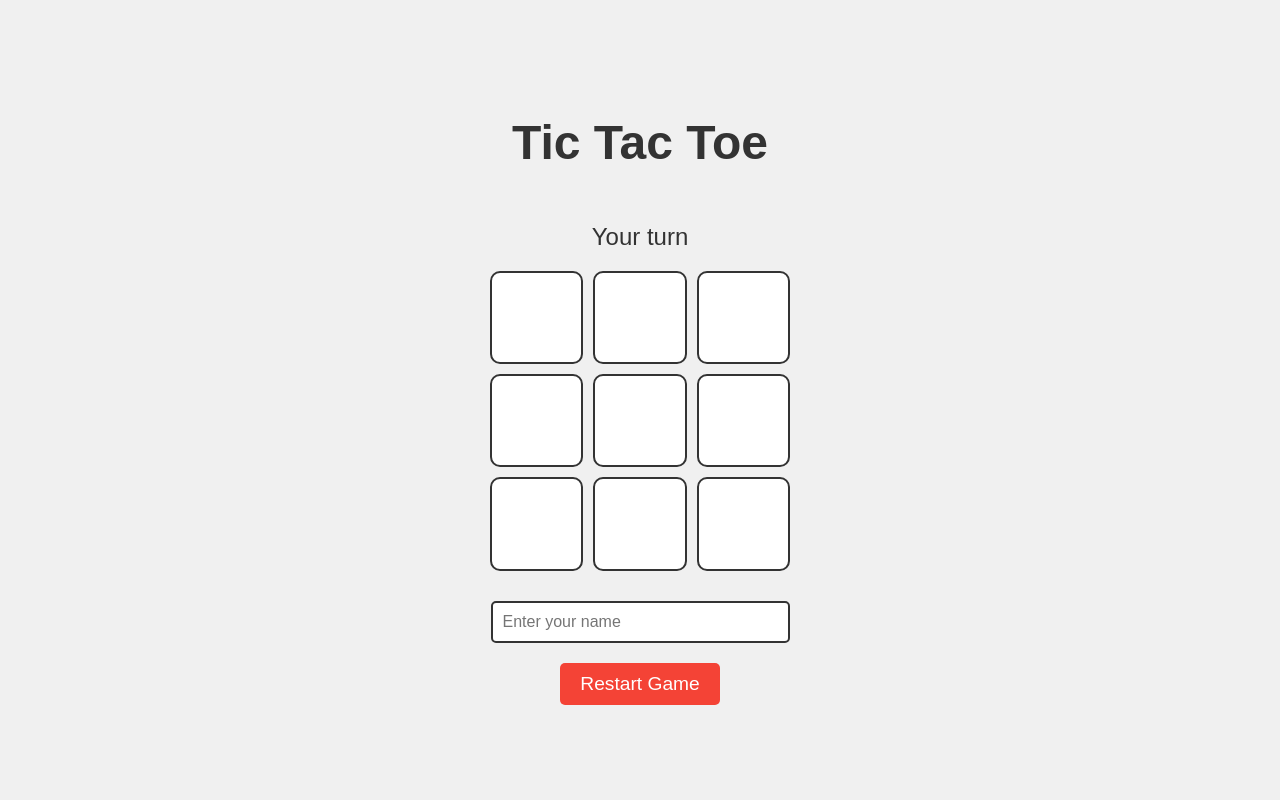
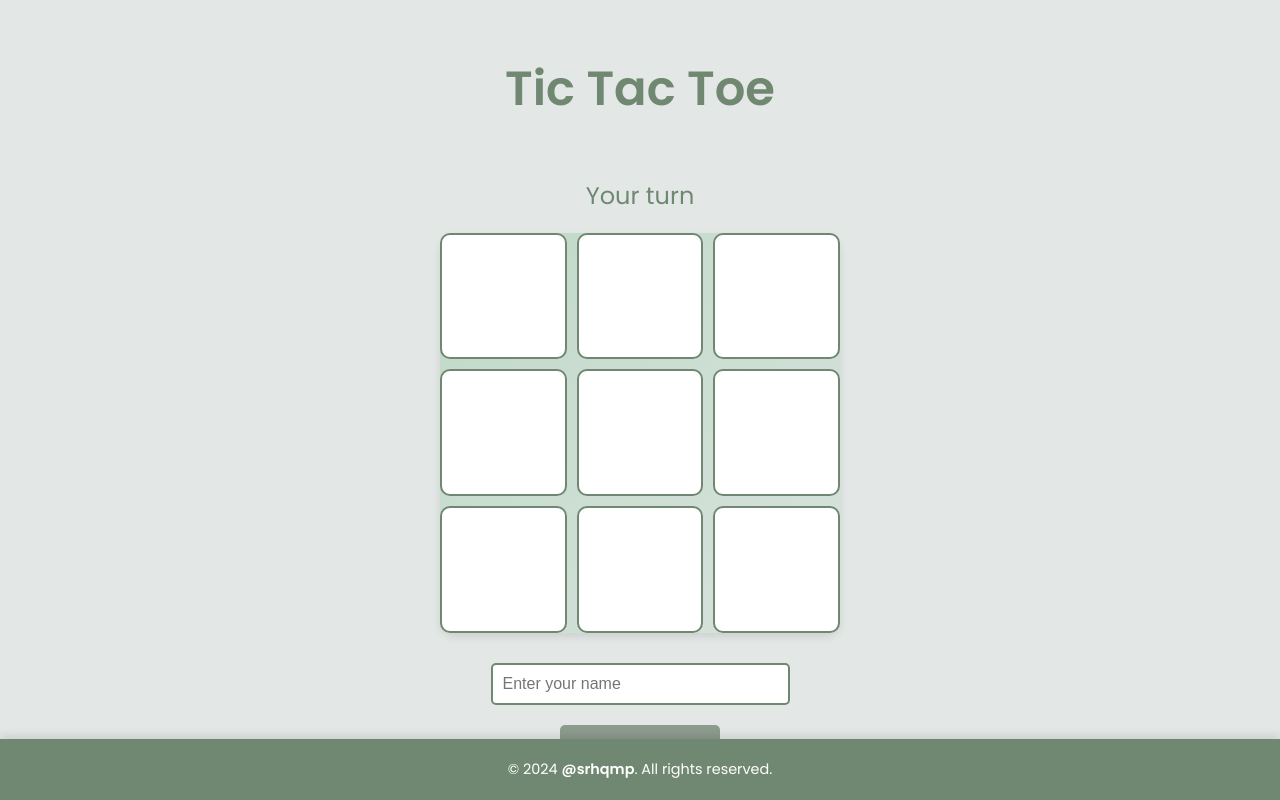
Before and after one commit to srhqmp/tic-tac-toe, a plain HTML site: page index.html in a window 1280 px wide. Both pictures are taken after a click on the button "Start Game". Drawn offline with Linux system fonts and the light colour scheme.

Commit message:
fix: style

```diff
--- a/index.html
+++ b/index.html
@@ -6,6 +6,10 @@
     <title>Tic Tac Toe</title>
     <link rel="stylesheet" href="style.css" />
     <link rel="icon" href="images/logo.svg" type="image/x-icon" />
+    <link
+      rel="stylesheet"
+      href="https://fonts.googleapis.com/css2?family=Poppins:wght@400;600&display=swap"
+    />
     <script type="module" src="script.js" defer></script>
   </head>
   <body>
@@ -17,5 +21,16 @@
       <button id="start-game">Start Game</button>
       <button id="restart-game" style="display: none">Restart Game</button>
     </div>
+    <footer>
+      <p>
+        &copy; 2024
+        <a
+          href="https://github.com/srhqmp"
+          target="_blank"
+          rel="noopener noreferrer"
+          >@srhqmp</a
+        >. All rights reserved.
+      </p>
+    </footer>
   </body>
 </html>
--- a/script.js
+++ b/script.js
@@ -24,8 +24,6 @@ const Gameboard = (function () {
       const row3 = gameBoard.slice(6).map((item) => `|${item}|`);
       return `${row1.join("")}\n${row2.join("")}\n${row3.join("")}\n`;
     };
-
-    const allEqual = (arr) => arr.every((v) => v === arr[0]);
 
     const checkTie = () => {
       return gameBoard.every((cell) => cell !== null) && winner === null;
@@ -150,6 +148,7 @@ const DisplayDOM = (function () {
     return {
       renderGameboard: () => {
         const gameboard = document.getElementById("gameboard");
+        gameboard.style.display = "grid";
         gameboard.innerHTML = "";
 
         const arr = gameInstance.getBoard();
--- a/style.css
+++ b/style.css
@@ -1,13 +1,13 @@
 body {
-  font-family: Arial, sans-serif;
-  background-color: #f0f0f0;
+  font-family: "Poppins", sans-serif;
+  background-color: #e3e8e6;
   text-align: center;
   margin: 0;
   padding: 0;
 }
 
 h1 {
-  color: #333;
+  color: #708871;
   font-size: 3rem;
   margin-top: 20px;
 }
@@ -18,6 +18,7 @@ h1 {
   align-items: center;
   justify-content: center;
   min-height: 100vh;
+  padding: 0 20px;
 }
 
 #gameboard {
@@ -25,36 +26,41 @@ h1 {
   grid-template-columns: repeat(3, 1fr);
   grid-template-rows: repeat(3, 1fr);
   gap: 10px;
-  width: 300px;
-  height: 300px;
+  width: 400px;
+  height: 400px;
   margin: 20px auto;
+  background: linear-gradient(135deg, #c0d9c8, #d8e3dd);
+  border-radius: 15px;
+  box-shadow: 0 4px 8px rgba(0, 0, 0, 0.1);
 }
 
 .board-item {
   background-color: #ffffff;
-  border: 2px solid #333;
+  border: 2px solid #708871;
   border-radius: 10px;
   display: flex;
   justify-content: center;
   align-items: center;
   font-size: 2.5rem;
   font-weight: bold;
-  color: #333;
+  color: #708871;
   cursor: pointer;
-  transition: background-color 0.3s ease;
+  transition: background-color 0.3s ease, transform 0.2s ease;
 }
 
 .board-item:hover {
-  background-color: #f9f9f9;
+  background-color: #f0f0f0;
+  transform: scale(1.05);
 }
 
 input {
   padding: 10px;
   font-size: 1rem;
-  border: 2px solid #333;
+  border: 2px solid #708871;
   border-radius: 5px;
   margin: 10px;
   width: 275px;
+  background-color: #ffffff;
 }
 
 button {
@@ -64,26 +70,54 @@ button {
   border-radius: 5px;
   cursor: pointer;
   margin-top: 10px;
-  transition: background-color 0.3s ease;
+  transition: background-color 0.3s ease, transform 0.2s ease;
 }
 
 #start-game {
-  background-color: #4caf50;
-  color: white;
+  background-color: #a5c3b1;
+  color: #ffffff;
 }
 
 #restart-game {
-  background-color: #f44336;
-  color: white;
+  background-color: #8c9b8e;
+  color: #ffffff;
 }
 
 button:hover {
-  background-color: #333;
+  background-color: #708871;
   color: white;
+  transform: scale(1.05);
 }
 
 #message {
   margin-top: 20px;
   font-size: 1.5rem;
-  color: #333;
+  color: #708871;
 }
+
+/* Footer Styling */
+footer {
+  background-color: #708871;
+  color: #ffffff;
+  padding: 20px 0;
+  position: absolute;
+  bottom: 0;
+  width: 100%;
+  text-align: center;
+  font-size: 0.9rem;
+  box-shadow: 0 -4px 8px rgba(0, 0, 0, 0.1);
+}
+
+footer p {
+  margin: 0;
+}
+
+footer a {
+  color: #ffffff;
+  text-decoration: none;
+  font-weight: bold;
+}
+
+footer a:hover {
+  text-decoration: underline;
+}
```
